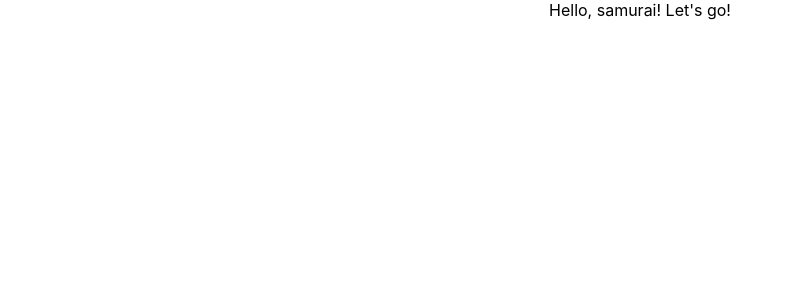
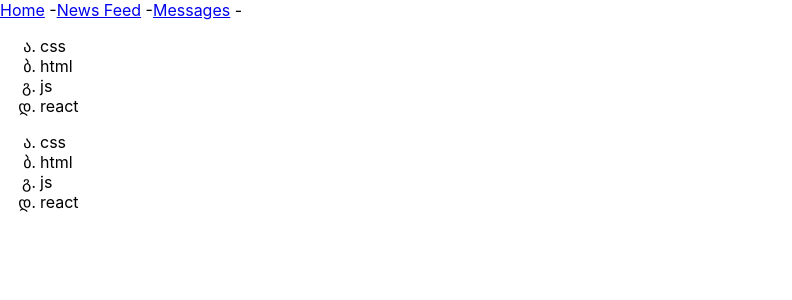
Before and after one commit to Anny2393/samurai-way-main, a React (Create React App) app: page / in a window 1280 px wide. Shown: the top 300 px of the page, without its empty margins (0-792 px from the left). Built offline with nearby package versions, Linux system fonts and the light colour scheme.

Commit message:
07 - 10 lesson

```diff
--- a/src/App.css
+++ b/src/App.css
@@ -1,38 +1,3 @@
-.App {
-  text-align: center;
+ul li {
+  list-style-type: georgian;
 }
-
-.App-logo {
-  height: 40vmin;
-  pointer-events: none;
-}
-
-@media (prefers-reduced-motion: no-preference) {
-  .App-logo {
-    animation: App-logo-spin infinite 20s linear;
-  }
-}
-
-.App-header {
-  background-color: #282c34;
-  min-height: 100vh;
-  display: flex;
-  flex-direction: column;
-  align-items: center;
-  justify-content: center;
-  font-size: calc(10px + 2vmin);
-  color: white;
-}
-
-.App-link {
-  color: #61dafb;
-}
-
-@keyframes App-logo-spin {
-  from {
-    transform: rotate(0deg);
-  }
-  to {
-    transform: rotate(360deg);
-  }
-}
--- a/src/App.tsx
+++ b/src/App.tsx
@@ -1,12 +1,17 @@
-import React from 'react';
+import React, {Component} from 'react';
 import './App.css';
+import Technologies from "./Technologies";
+import Header from "./Header";
+import Footer from "./Footer";
 
-function App() {
-  return (
-    <div className="App">
-     Hello, samurai! Let's go!
-    </div>
-  );
+const App = () => {
+    return (
+        <div>
+            <Header/>
+            <Technologies/>
+            <Footer/>
+        </div>
+    );
 }
 
 export default App;
--- /dev/null
+++ b/src/Footer.tsx
@@ -0,0 +1,16 @@
+import React from "react";
+
+const Footer = () => {
+    return (
+        <div>
+            <ul>
+                <li>css</li>
+                <li>html</li>
+                <li>js</li>
+                <li>react</li>
+            </ul>
+        </div>
+    );
+}
+
+export default Footer;
--- /dev/null
+++ b/src/Header.tsx
@@ -0,0 +1,13 @@
+import React from "react";
+
+const Header = () => {
+    return (
+        <div>
+            <a href='#s'>Home</a> -
+            <a href='#s'>News Feed</a> -
+            <a href='#s'>Messages</a> -
+        </div>
+    );
+}
+
+export default Header;
--- /dev/null
+++ b/src/Technologies.tsx
@@ -0,0 +1,16 @@
+import React from "react";
+
+const Technologies = () => {
+    return (
+        <div>
+            <ul>
+                <li>css</li>
+                <li>html</li>
+                <li>js</li>
+                <li>react</li>
+            </ul>
+        </div>
+    );
+}
+
+export default Technologies;
```
